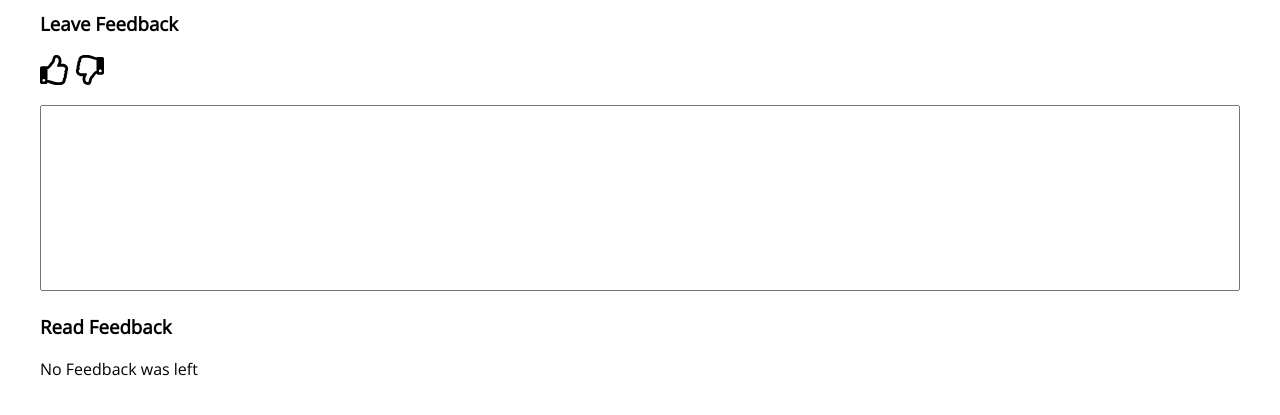
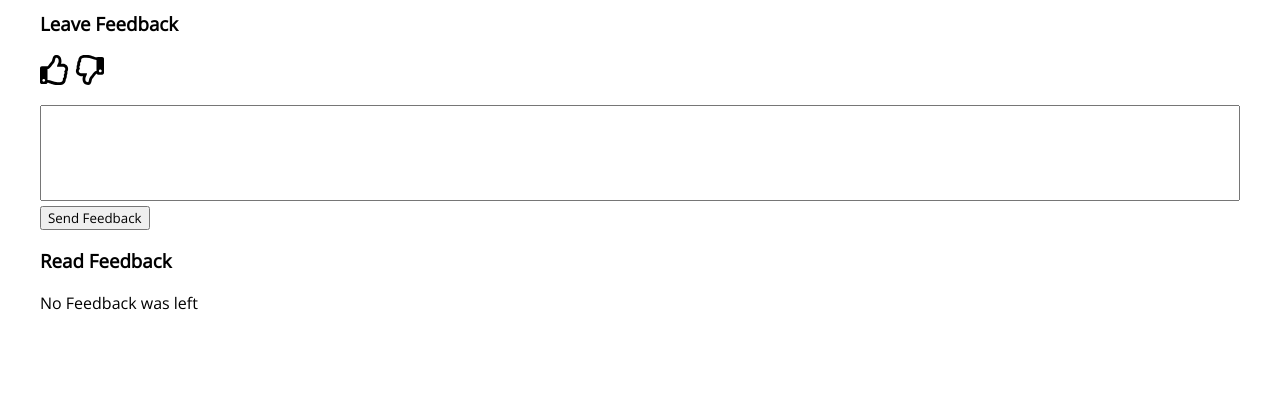
Before and after one commit to xNocken/website, a PHP site: template src/twig/views/feedback.twig in a window 1280 px wide. Shown: the part 154-569 px from the top of the page. Run offline with PHP 8.4, Linux system fonts and the light colour scheme; the template is opened without the code that fills it, so the values that code supplies are empty; style sheets or scripts are compiled from the project's sources; some libraries are stand-ins or nearby versions.

Commit message:
feat(feedback): adds eventlistener for write feedback page

```diff
--- a/src/index.js
+++ b/src/index.js
@@ -1,5 +1,6 @@
 import './scss/main.scss';
 
+import feedback from './js/feedback';
 import login from './js/login';
 import navigation from './js/navigations';
 import register from './js/register';
@@ -8,10 +9,13 @@ import users from './js/users';
 import profileSettings from './js/profileSettings';
 import profile from './js/profile';
 import projects from './js/projects';
-
-global.request = request;
+import notify from './js/utils/notify';
+//             |                |
+// todo: bye   V                V
+global.request = request; global.notify = notify;
 
 document.addEventListener('DOMContentLoaded', () => {
+  feedback();
   login();
   navigation();
   register();
--- /dev/null
+++ b/src/js/feedback.js
@@ -0,0 +1,36 @@
+export default () => {
+  const like = document.getElementById('feedback-like');
+  const dislike = document.getElementById('feedback-dislike');
+  const textArea = document.getElementById('feedback-message');
+  const submit = document.getElementById('feedback-submit');
+
+  let likeActive;
+
+  if (!like || !dislike || !textArea) {
+    return;
+  }
+
+  like.addEventListener('click', () => {
+    like.classList.add('clicked');
+    dislike.classList.remove('clicked');
+
+    likeActive = true;
+  });
+
+  dislike.addEventListener('click', () => {
+    like.classList.remove('clicked');
+    dislike.classList.add('clicked');
+
+    likeActive = false;
+  });
+
+  submit.addEventListener('click', () => {
+    const { value } = textArea;
+
+    if (likeActive !== undefined) {
+      if (value.length > 1 && value.length <= 500) {
+        console.log(likeActive, value);
+      }
+    }
+  });
+};
--- a/src/scss/admin/projects.scss
+++ b/src/scss/admin/projects.scss
@@ -31,6 +31,7 @@
 
       &--field {
         width: (100% / $column-count);
+        word-wrap: break-word;
         padding: {
           top: 10px;
           bottom: 10px;
--- /dev/null
+++ b/src/scss/component/notify.scss
@@ -0,0 +1,31 @@
+.notification {
+  position: absolute;
+  top: 0;
+  right: 0;
+  min-width: 300px;
+  padding: 0.5rem 1rem;
+  border-bottom: {
+    left-radius: $notification-border-radius;
+    right-radius: $notification-border-radius;
+  };
+  color: white;
+  transform: translateY(-100%);
+  transition: transform $notification-anim-time $notification-anim-type;
+  z-index: 20;
+
+  &--is-visible {
+    transform: translateY(0);
+  }
+
+  &--primary {
+    background-color: black;
+  }
+
+  &--error {
+    background-color: red;
+  }
+
+  &--success {
+    background-color: green;
+  }
+}
--- a/src/scss/feedback/feedback.scss
+++ b/src/scss/feedback/feedback.scss
@@ -22,11 +22,11 @@
           opacity: 0.7;
         }
 
-        &__like__clicked {
+        &__like.clicked {
           color: green;
         }
 
-        &__dislike__clicked {
+        &__dislike.clicked {
           color: red;
         }
       }
--- a/src/scss/main.scss
+++ b/src/scss/main.scss
@@ -7,6 +7,8 @@
 @import './admin/navigations.scss';
 @import './admin/users.scss';
 @import './admin/projects.scss';
+
+@import './component/notify.scss';
 
 @import './feedback/feedback.scss';
 
--- a/src/scss/variables.scss
+++ b/src/scss/variables.scss
@@ -1,5 +1,6 @@
 @import './variables/header.scss';
 @import './variables/navigations.scss';
 @import './variables/colors.scss';
+@import './variables/notify.scss';
 
 $user-column-count: 5;
--- /dev/null
+++ b/src/scss/variables/notify.scss
@@ -0,0 +1,3 @@
+$notification-anim-time: 200ms;
+$notification-anim-type: ease;
+$notification-border-radius: 5px;
--- a/src/twig/views/feedback.twig
+++ b/src/twig/views/feedback.twig
@@ -22,15 +22,15 @@
 			<div class="feedback">
 				<div class="feedback--leave">
 					<h3 class="feedback--headline">Leave Feedback</h3>
-					<div class="feedback--leave--button feedback--leave--button__like">{% include "./svg/thumbs-up-regular.svg" %}</div>
-					<div class="feedback--leave--button feedback--leave--button__dislike">{% include "./svg/thumbs-down-regular.svg" %}</div>
-					<textarea name="feedback-message" id="feedback-message" class="feedback--leave--message" rows="10"></textarea>
+					<div id="feedback-like" class="feedback--leave--button feedback--leave--button__like">{% include "./svg/thumbs-up-regular.svg" %}</div>
+					<div id="feedback-dislike" class="feedback--leave--button feedback--leave--button__dislike">{% include "./svg/thumbs-down-regular.svg" %}</div>
+					<textarea name="feedback-message" id="feedback-message" class="feedback--leave--message" rows="5"></textarea>
+          <input type="submit" value="Send Feedback" id="feedback-submit">
 				</div>
 
 				<div class="feedback--wrapper">
 					<h3 class="feedback--headline">Read Feedback</h3>
-
-					{% if feedback %}
+					{% if project_feedback %}
 						{% for feedback in project_feedback %}
 							<div class="feedback--entry" feedback-id="{{ feedback.id }}">
 								<div
@@ -42,7 +42,7 @@
 
 								<div class="feedback--entry--feedback">
 									<div class="feedback--entry--feedback--message">{{ feedback.message }}</div>
-									<div class="feedback--entry--feedback--reaction feedback--leave--button__{% if feedback.positive == 1 %}like{% else %}dislike{% endif %}__clicked">
+									<div class="feedback--entry--feedback--reaction feedback--leave--button__{% if feedback.positive == 1 %}like{% else %}dislike{% endif %} clicked">
 										{% if feedback.positive == 1 %}
 											{% include "./svg/thumbs-up-regular.svg" %}
 										{% else %}
```
Also changed, not shown: src/js/utils/notify.js (added, +36 -0 lines).
